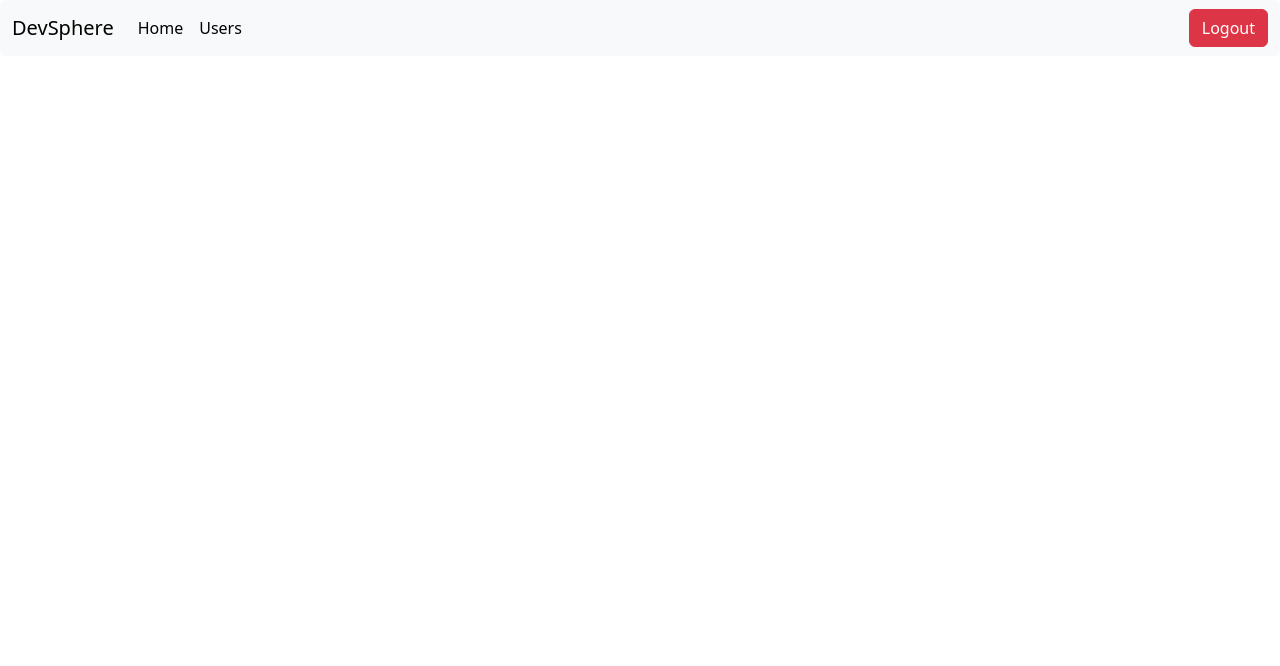
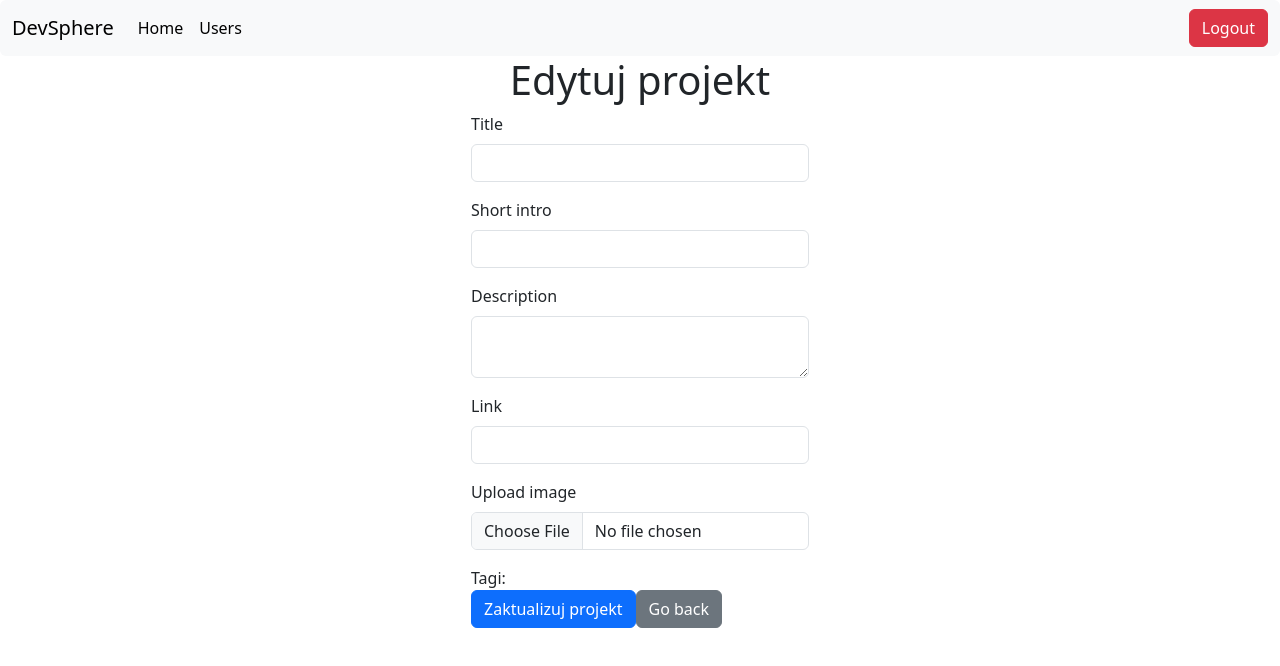
Before and after one commit to Maiconek/DevSphere, a React (Vite) app in the folder devsphere-frontend/: page /project-form/1 in a window 1280 px wide. Shown: the top 666 px of the page. Built offline with nearby package versions, Linux system fonts and the light colour scheme.

Commit message:
added project edit form

```diff
--- a/devsphere-frontend/src/App.jsx
+++ b/devsphere-frontend/src/App.jsx
@@ -10,6 +10,7 @@ import UserPage from './pages/UserPage.jsx'
 import MainPage from './components/MainPage.jsx'
 import UserEditForm from './pages/UserEditForm.jsx'
 import Header from './components/Header.jsx'
+import EditProjectForm from './pages/EditProjectForm.jsx'
 
 
 function App() {
@@ -25,6 +26,7 @@ function App() {
           <Route path="/login" element={<Login />} />
           <Route path="/register" element={<Register />} />
           <Route path="/project-form" element={<ProjectForm />} />
+          <Route path="/project-form/:id" element={<EditProjectForm />} />
           <Route path="/project/:id" element={<ProjectPage />} />
           <Route path="/users" element={<UsersList />} />
           <Route path="/users/:id" element={<UserPage />} />
--- /dev/null
+++ b/devsphere-frontend/src/pages/EditProjectForm.jsx
@@ -0,0 +1,205 @@
+import React, {useContext, useEffect, useState} from "react";
+import { AuthContext } from "../context/AuthContext";
+import { Link, useNavigate, useParams } from "react-router-dom";
+
+const EditProjectForm = () => {
+
+    const { token } = useContext(AuthContext);
+    const [tags, setTags] = useState([]);
+    const [selectedTags, setSelectedTags] = useState([]);
+    const [project, setProject] = useState({
+        title: "",
+        shortIntro: "",
+        description: "",
+        link: ""
+    });
+    const [image, setImage] = useState(null);
+
+    const params = useParams();
+    const id = params.id;
+
+    const navigate = useNavigate();
+
+    useEffect(() => {
+        fetchTags();
+        fetchProject();
+    }, []);
+
+    useEffect(() => {
+        console.log(selectedTags)
+    }, [selectedTags])
+
+    // Pobieranie istniejących tagów
+    const fetchTags = async () => {
+        try {
+            let response = await fetch("http://localhost:8080/api/v1/tags", {
+                method: "GET",
+                headers: {
+                    Authorization: "Bearer " + token.access_token,
+                },
+            });
+            let data = await response.json();
+            setTags(data);
+        } catch (error) {
+            console.error("Error fetching tags: ", error);
+        }
+    };
+
+    // Pobieranie istniejącego projektu
+    const fetchProject = async () => {
+        try {
+            let response = await fetch(`http://localhost:8080/api/v1/projects/${id}`, {
+                method: "GET",
+                headers: {
+                    Authorization: "Bearer " + token.access_token,
+                },
+            });
+            let data = await response.json();
+            setProject({
+                title: data.title,
+                shortIntro: data.shortIntro,
+                description: data.description,
+                link: data.link
+            });
+            setSelectedTags(data.tags); // Inicjalizuje zaznaczone tagi
+        } catch (error) {
+            console.error("Error fetching project: ", error);
+        }
+    };
+
+    const handleTagChange = (tag) => {
+        if (selectedTags.find(t => t.id === tag.id)) {
+            setSelectedTags(selectedTags.filter((t) => t.id !== tag.id)); // usuń tag
+        } else {
+            setSelectedTags([...selectedTags, tag]); // dodaj tag
+        }
+    };
+
+    const handleFileChange = (e) => {
+        setImage(e.target.files[0]); // Przechowuje wybrany plik w stanie
+    };
+
+    // Funkcja do edytowania projektu
+    const editProject = async (e) => {
+        e.preventDefault();
+
+        let updatedProject = {
+            title: e.target.title.value,
+            shortIntro: e.target.shortIntro.value,
+            description: e.target.description.value,
+            link: e.target.link.value,
+            tags: selectedTags
+        };
+
+        const formData = new FormData();
+        formData.append("project", new Blob([JSON.stringify(updatedProject)], {type: "application/json"}));
+        if (image) {
+            formData.append("imageFile", image); // Dodaje obraz do FormData tylko, jeśli wybrano plik
+        }
+
+        try {
+            let response = await fetch(`http://localhost:8080/api/v1/projects/${id}`, {
+                method: "PUT",
+                headers: {
+                    'Authorization': "Bearer " + token.access_token,
+                },
+                body: formData
+            });
+            if (response.ok) {
+                let data = await response.json();
+                console.log("Updated Data: ", data);
+                navigate(-1); // Przekierowanie po sukcesie
+            } else {
+                console.error("Błąd podczas edytowania projektu");
+            }
+        } catch (error) {
+            console.error("Błąd połączenia:", error);
+        }
+    };
+
+    return (
+        <div className="d-flex flex-column align-items-center">
+            <h1>Edytuj projekt</h1>
+            <form onSubmit={editProject}>
+                <div className="mb-3">
+                    <label htmlFor="exampleInputTitle1" className="form-label">Title</label>
+                    <input
+                        type="text"
+                        className="form-control"
+                        id="exampleInputTitle"
+                        name="title"
+                        value={project.title}
+                        onChange={(e) => setProject({...project, title: e.target.value})}
+                    />
+                </div>
+
+                <div className="mb-3">
+                    <label htmlFor="exampleInputShortIntro1" className="form-label">Short intro</label>
+                    <input
+                        type="text"
+                        className="form-control"
+                        id="exampleInputShortIntro"
+                        name="shortIntro"
+                        value={project.shortIntro}
+                        onChange={(e) => setProject({...project, shortIntro: e.target.value})}
+                    />
+                </div>
+
+                <div className="mb-3">
+                    <label htmlFor="exampleInputDescription1" className="form-label">Description</label>
+                    <textarea
+                        type="text"
+                        className="form-control"
+                        id="exampleInputDescription"
+                        name="description"
+                        value={project.description}
+                        onChange={(e) => setProject({...project, description: e.target.value})}
+                    />
+                </div>
+
+                <div className="mb-3">
+                    <label htmlFor="exampleInputLink1" className="form-label">Link</label>
+                    <input
+                        type="text"
+                        className="form-control"
+                        id="exampleInputLink"
+                        name="link"
+                        value={project.link}
+                        onChange={(e) => setProject({...project, link: e.target.value})}
+                    />
+                </div>
+
+                <div className="mb-3">
+                    <label htmlFor="exampleInputImage1" className="form-label">Upload image</label>
+                    <input
+                        type="file"
+                        className="form-control"
+                        id="exampleInputImage"
+                        name="image"
+                        onChange={handleFileChange}
+                    />
+                </div>
+
+                <div>
+                    <label>Tagi:</label>
+                    {tags.map(tag => (
+                        <div key={tag.id}>
+                            <input
+                                type="checkbox"
+                                value={tag.id}
+                                checked={selectedTags.some(t => t.id === tag.id)}
+                                onChange={() => handleTagChange(tag)}
+                            />
+                            {tag.name}
+                        </div>
+                    ))}
+                </div>
+
+                <button type="submit" className="btn btn-primary">Zaktualizuj projekt</button>
+                <button type="button" className="btn btn-secondary" onClick={() => navigate(-1)}>Go back</button>
+            </form>
+        </div>
+    );
+}
+
+export default EditProjectForm;
--- a/devsphere-frontend/src/pages/UserPage.jsx
+++ b/devsphere-frontend/src/pages/UserPage.jsx
@@ -116,7 +116,7 @@ const UserPage = () => {
                                     <Link to={`/project/${item.id}`}>
                                         <button type="button" className="btn btn-primary me-3">Visit</button>
                                     </Link>
-                                    <Link to={`/project/${item.id}`}>
+                                    <Link to={`/project-form/${item.id}`}>
                                         <button type="button" className="btn btn-success me-3">Edit</button>
                                     </Link>
                                     <button type="button" className="btn btn-danger me-3" onClick={() => deleteProject(item.id)}>Delete</button>
```
Also changed, not shown: 2 other files (tests, documents, lock files or other folders).
